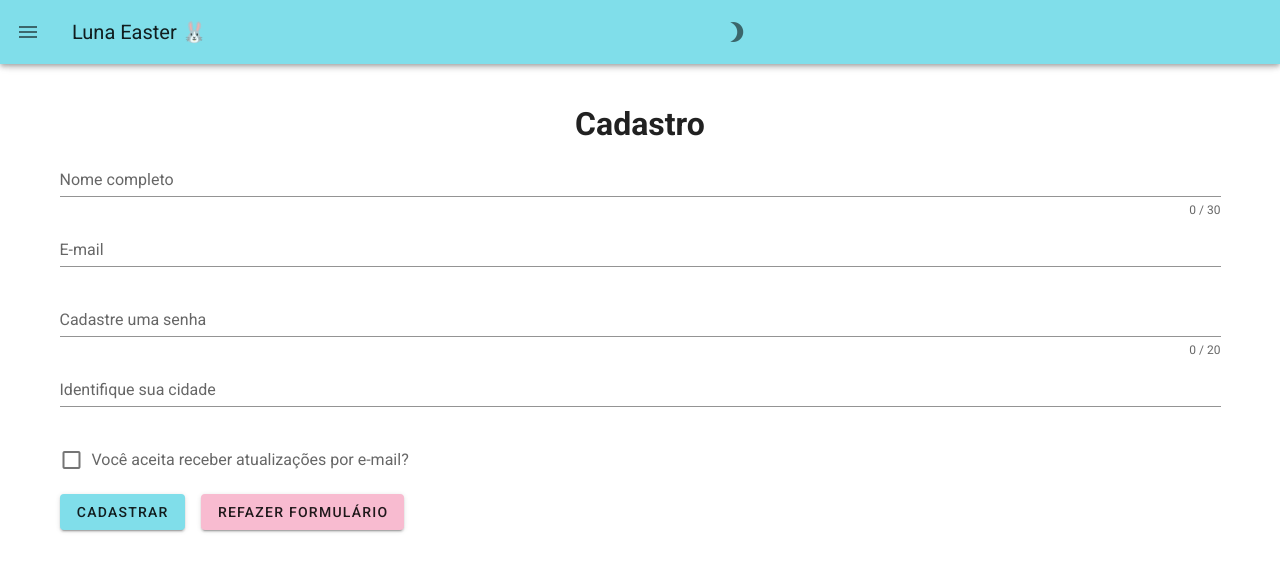
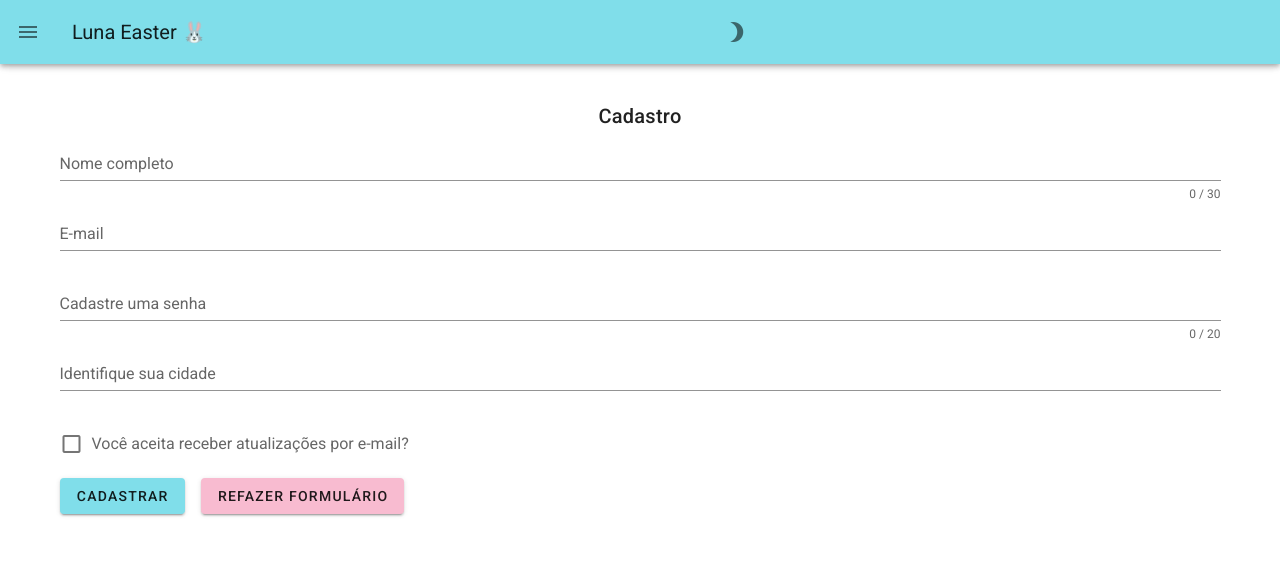
Before and after one commit to Saikim13/HackatonIterisGrupo24, a Vue app in the folder projeto_pascoa/: page /#/Cadastro in a window 1280 px wide. Shown: the top 572 px of the page. Built offline with nearby package versions, Linux system fonts and the light colour scheme.

Commit message:
formatação de títulos2

```diff
--- a/projeto_pascoa/src/views/CadastroVendedor.vue
+++ b/projeto_pascoa/src/views/CadastroVendedor.vue
@@ -1,6 +1,6 @@
 <template>
     <v-container>
-        <h2 class="form-container text-center">Seja um Vendedor(a) Luna</h2>
+        <h2 class="form-container text-h6 text-center">Seja um Vendedor(a) Luna</h2>
          <v-form
             ref="form"
             v-model="valid"
--- a/projeto_pascoa/src/views/PaginaDeCadastro.vue
+++ b/projeto_pascoa/src/views/PaginaDeCadastro.vue
@@ -1,6 +1,6 @@
 <template>
     <v-container class="container">
-        <h1 class="form-container text-center">Cadastro</h1>
+        <h1 class="form-container text-h6 text-center">Cadastro</h1>
    <v-form
     ref="form"
     v-model="valid"
--- a/projeto_pascoa/src/views/PaginaLogin.vue
+++ b/projeto_pascoa/src/views/PaginaLogin.vue
@@ -1,6 +1,6 @@
 <template>
     <v-container>
-        <h2 class="text-center">Realize o seu Login</h2>
+        <h2 class="text-h6 text-center">Realize o seu Login</h2>
 
         <v-form
             ref="form"
```
